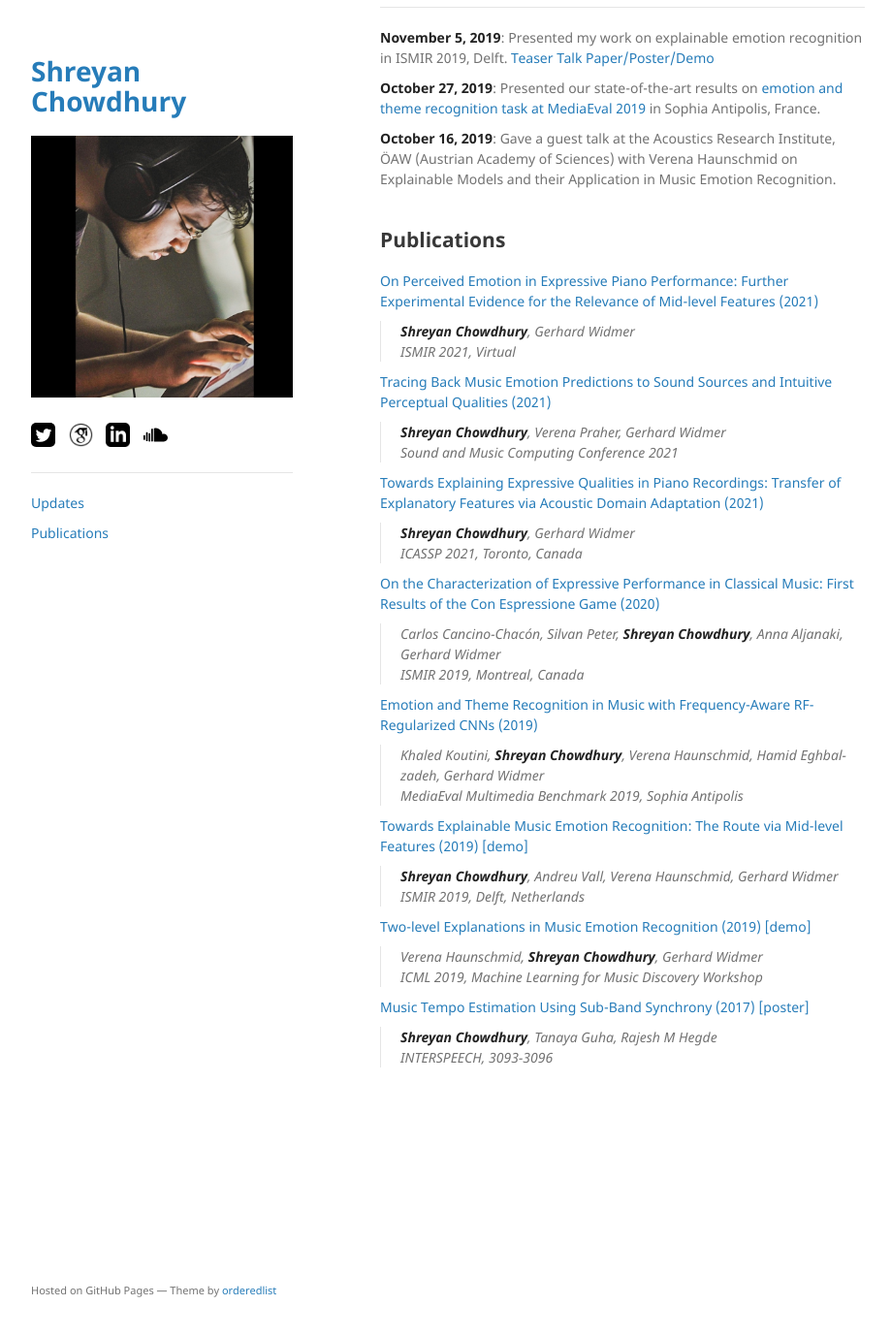
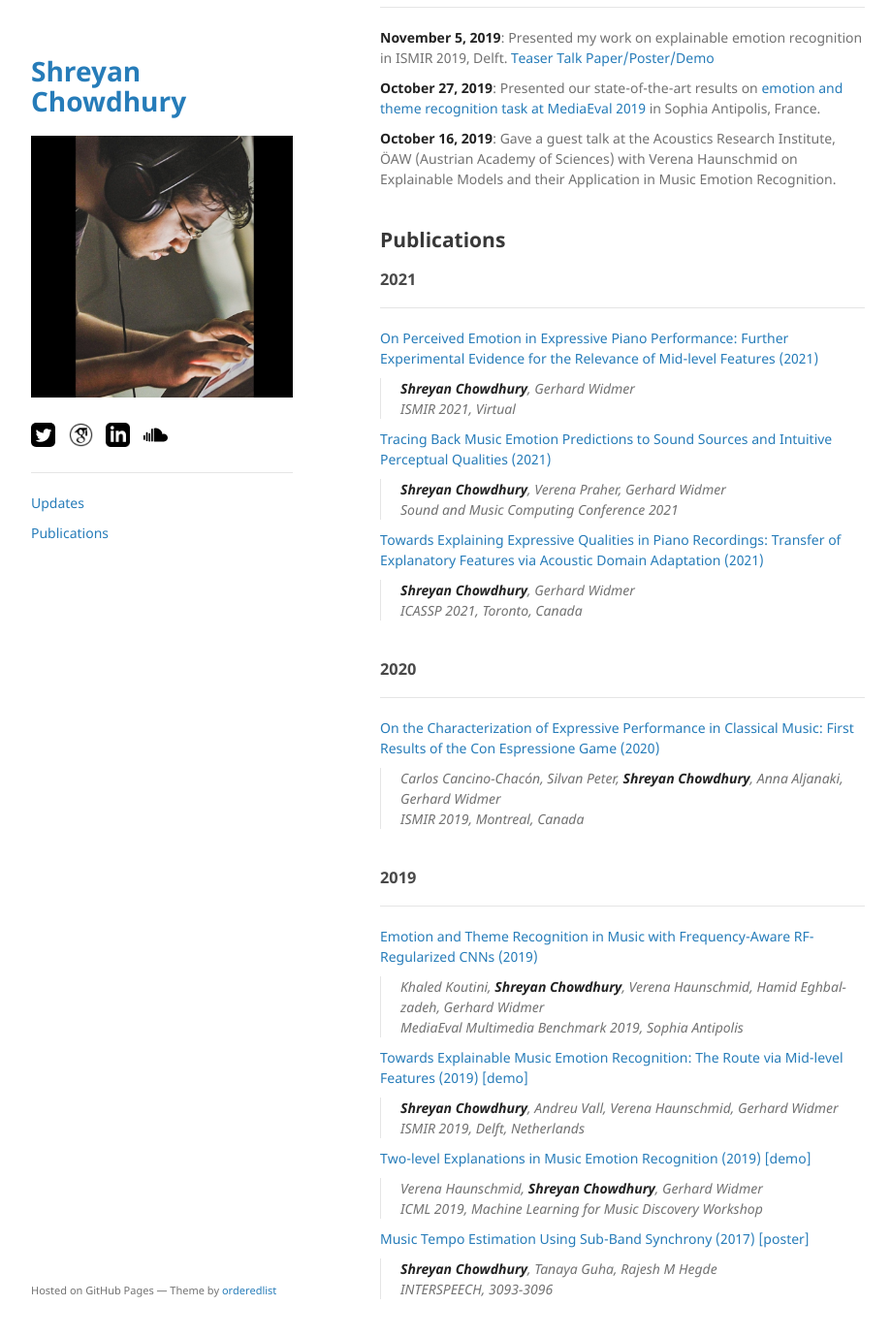
Before and after one commit to shreyanc/shreyanc.github.io, a Jekyll site: the page built from index.md, in a window 1280 px wide and 1400 px high, scrolled down 813 px. Shown: the top 1379 px of the window at 97% size, without its empty margins (178-1097 px from the left). Built offline with Jekyll 4.4.1, drawn with Linux system fonts in a browser that asks for light colours.

Commit message:
Update index.md

```diff
--- a/index.md
+++ b/index.md
@@ -45,6 +45,8 @@ Currently I am working with the [Con Espressione](https://www.jku.at/en/institut
 <br>
 
 ## Publications
+### 2021
+----
 [On Perceived Emotion in Expressive Piano Performance: Further Experimental Evidence for the Relevance of Mid-level Features (2021)](https://arxiv.org/abs/2107.13231)
 > **Shreyan Chowdhury**, Gerhard Widmer<br>
 > ISMIR 2021, Virtual
@@ -57,9 +59,16 @@ Currently I am working with the [Con Espressione](https://www.jku.at/en/institut
 > **Shreyan Chowdhury**, Gerhard Widmer<br>
 > ICASSP 2021, Toronto, Canada
 
+<br>
+### 2020
+----
 [On the Characterization of Expressive Performance in Classical Music: First Results of the Con Espressione Game (2020)](https://arxiv.org/abs/2008.02194)
 > Carlos Cancino-Chacón, Silvan Peter, **Shreyan Chowdhury**, Anna Aljanaki, Gerhard Widmer<br>
 > ISMIR 2019, Montreal, Canada
+
+<br>
+### 2019
+----
 
 [Emotion and Theme Recognition in Music with Frequency-Aware RF-Regularized CNNs (2019)](https://www.jku.at/fileadmin/gruppen/173/Research/Emotion_in_Music_with_Frequency-Aware_RF-Regularized_CNNs_Koutini.pdf)
 > Khaled Koutini, **Shreyan Chowdhury**, Verena Haunschmid, Hamid Eghbal-zadeh, Gerhard Widmer<br>
```
